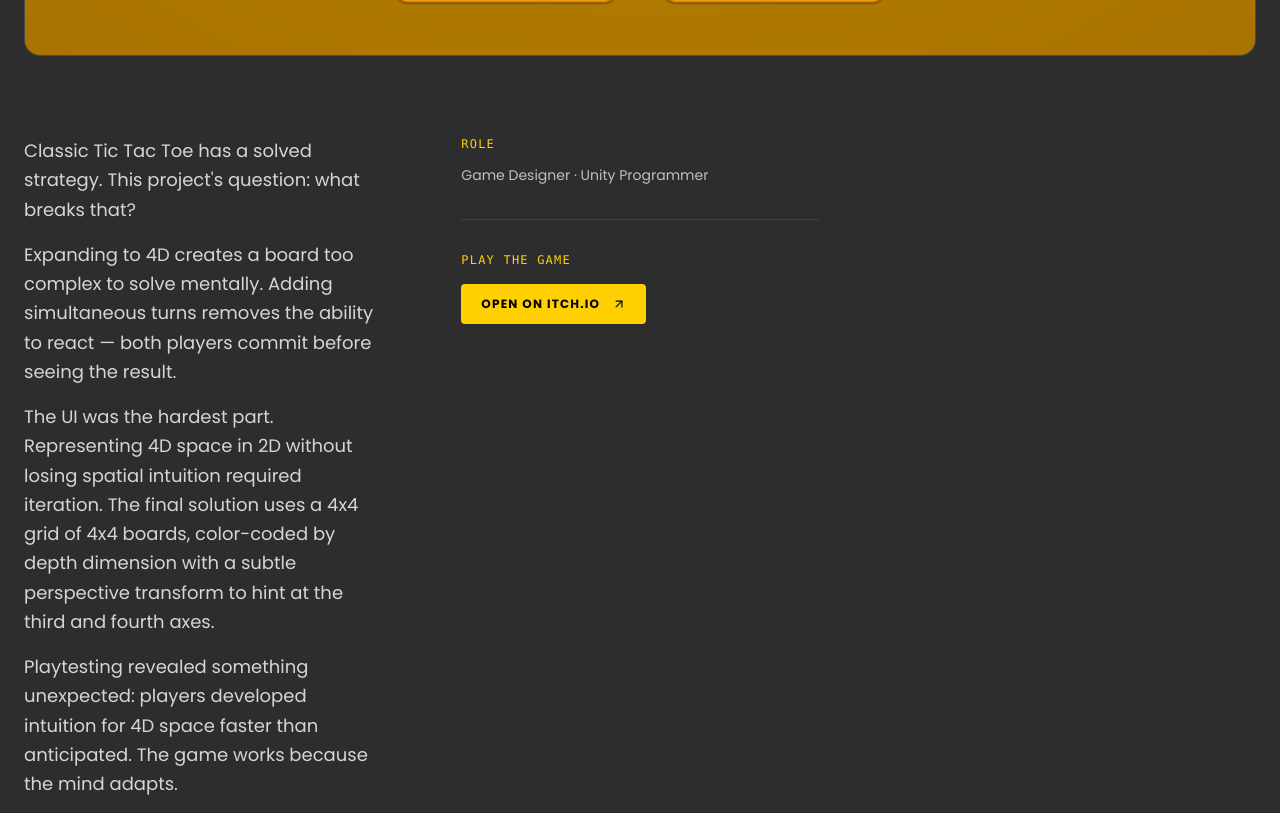
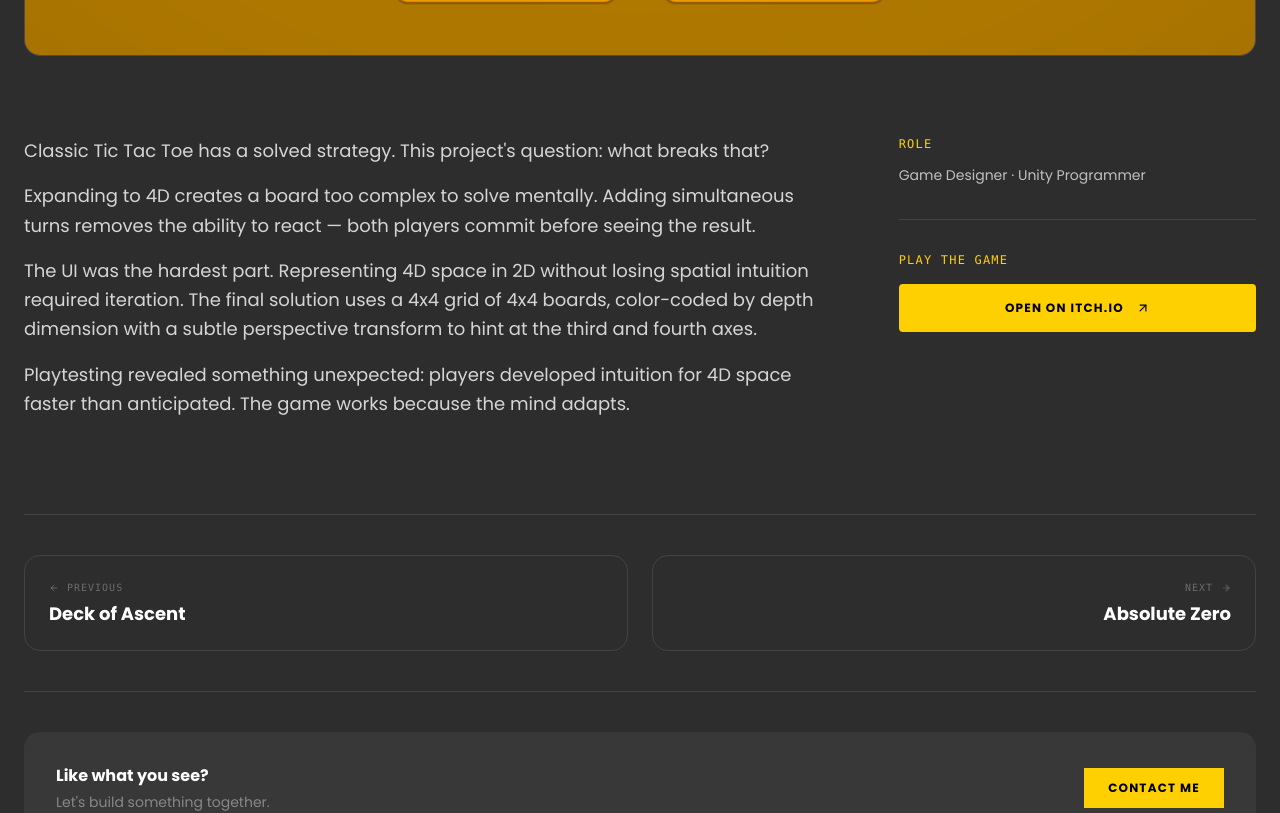
Before and after one commit to muhammadzaini213/Portofolio_Muhammad_Zaini, a Next.js app: page /projects/4d-tic-tac-toe in a window 1280 px wide. Shown: the part 1100-1913 px from the top of the page. Built offline with nearby package versions, Linux system fonts and the light colour scheme.

Commit message:
fix: projects page

```diff
--- a/app/projects/[slug]/page.tsx
+++ b/app/projects/[slug]/page.tsx
@@ -103,8 +103,9 @@ export default async function ProjectDetail({
         </div>
 
         {/* Content */}
-        <div className="grid md:grid-cols-3 gap-12 md:gap-20">
-          <article>
+        <div className="grid grid-cols-1 md:grid-cols-3 gap-12 md:gap-20">
+          {/* Artikel memakai 2 kolom (md:col-span-2) agar tidak gepeng */}
+          <article className="md:col-span-2">
             <ReactMarkdown
               remarkPlugins={[remarkGfm]}
               components={{
@@ -139,22 +140,20 @@ export default async function ProjectDetail({
             </ReactMarkdown>
           </article>
 
-          {/* Sidebar */}
+          {/* Sidebar tetap di 1 kolom sisanya */}
           <aside className="space-y-8">
-            <div>
+            <div className="sticky top-10"> {/* Tambahan: Biar sidebar ikut scroll (opsional) */}
               <h4 className="text-[#fed001] font-mono text-xs uppercase tracking-widest mb-3">Role</h4>
-              <p className="text-white/70 text-sm leading-relaxed">{project.role}</p>
-            </div>
+              <p className="text-white/70 text-sm leading-relaxed mb-8">{project.role}</p>
 
-            <div className="h-[1px] bg-white/10" />
+              <div className="h-[1px] bg-white/10 mb-8" />
 
-            <div>
               <h4 className="text-[#fed001] font-mono text-xs uppercase tracking-widest mb-4">Play the Game</h4>
               <a
                 href={project.link}
                 target="_blank"
                 rel="noopener noreferrer"
-                className="group inline-flex items-center gap-3 bg-[#fed001] text-black px-5 py-3 text-xs font-bold uppercase tracking-widest hover:scale-105 transition-transform rounded-sm"
+                className="group flex items-center justify-center gap-3 bg-[#fed001] text-black px-5 py-4 text-xs font-bold uppercase tracking-widest hover:scale-105 transition-transform rounded-sm w-full"
               >
                 <span>Open on itch.io</span>
                 <ArrowUpRight size={14} className="transition-transform group-hover:translate-x-0.5 group-hover:-translate-y-0.5" />
@@ -162,7 +161,6 @@ export default async function ProjectDetail({
             </div>
           </aside>
         </div>
-
         {/* Prev / Next Navigation */}
         {(prev || next) && (
           <div className="mt-20 pt-10 border-t border-white/10 grid grid-cols-1 md:grid-cols-2 gap-6">
```
